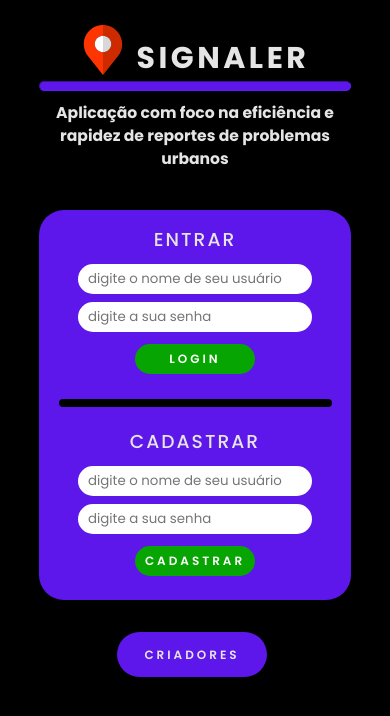
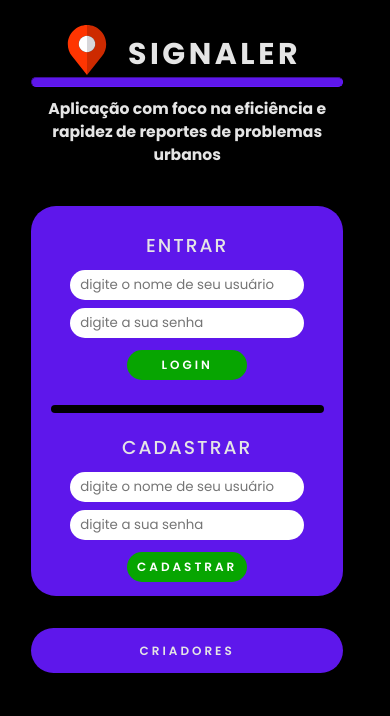
Before and after one commit to LuigiBelanda/TCC_3DS, a PHP site: page / in a window 390 px wide. Shown: the top 716 px of the page. Run offline with PHP 8.4, Linux system fonts and the light colour scheme.

Commit message:
Tentando ajeitar a responsividade (index)

```diff
--- a/style.css
+++ b/style.css
@@ -259,8 +259,12 @@ input:focus {
         height: 50px;
 
         margin-top: 25px;
-        margin-left: 20%;
+        margin-left: 16%;
         margin-bottom: 5px;
+
+        display: flex;
+        justify-content: center;
+        align-items: center;
     }
 
     .title {
@@ -270,8 +274,12 @@ input:focus {
 
         letter-spacing: 3.5px;
 
-        margin-left: 35%;
+        margin-left: 10%;
         margin-top: -3rem;
+
+        display: flex;
+        justify-content: center;
+        align-items: center;
     }
 
     #linha_titles {
@@ -279,12 +287,16 @@ input:focus {
         height: 10px;
 
         margin-right: 5px;
-        margin-left: 10%;
+        margin-left: 8%;
 
         background-color: var(--color-elements);
 
         border-color: var(--color-elements);
         border-radius: 50px;
+
+        display: flex;
+        justify-content: center;
+        align-items: center;
     }
 
     .subtitle {
@@ -292,13 +304,15 @@ input:focus {
         font-size: 0.65rem;
         color: var(--color-font);
 
-        margin-left: 10%;
-        margin-right: 5px;
+        margin-left: 8%;
         margin-top: 10px;
 
         width: 80vw;
 
         text-align: center;
+        display: flex;
+        justify-content: center;
+        align-items: center;
     }
 
     #forms_cad_log {
@@ -306,13 +320,17 @@ input:focus {
         height: 390px;
 
         margin-top: 2.5rem;
-        margin-left: 10%;
+        margin-left: 8%;
+        margin-right: -8%;
 
         background-color: var(--color-elements);
 
         border-radius: 25px;
+
+        display: flex;
+        justify-content: center;
+        align-items: center;
     }
-
 
     .title_forms {
         font-family: "poppins", sans-serif;
@@ -420,11 +438,11 @@ input:focus {
     }
 
     #creators {
-        width: 150px;
+        width: 80vw;
         height: 45px;
 
         margin-top: 2rem;
-        margin-left: 30%;
+        margin-left: 8%;
         margin-right: 10%;
         margin-bottom: 15px;
 
```
